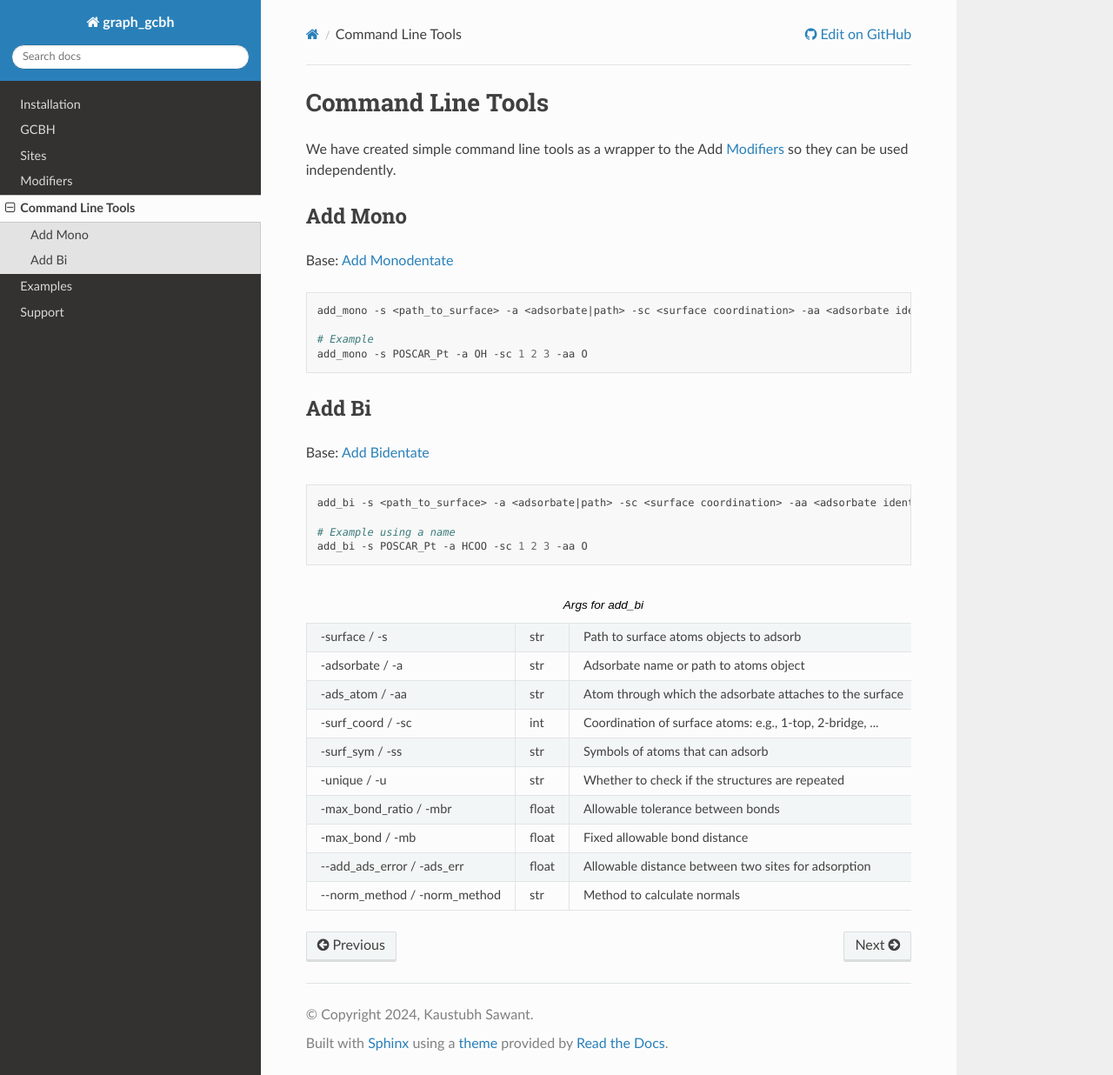
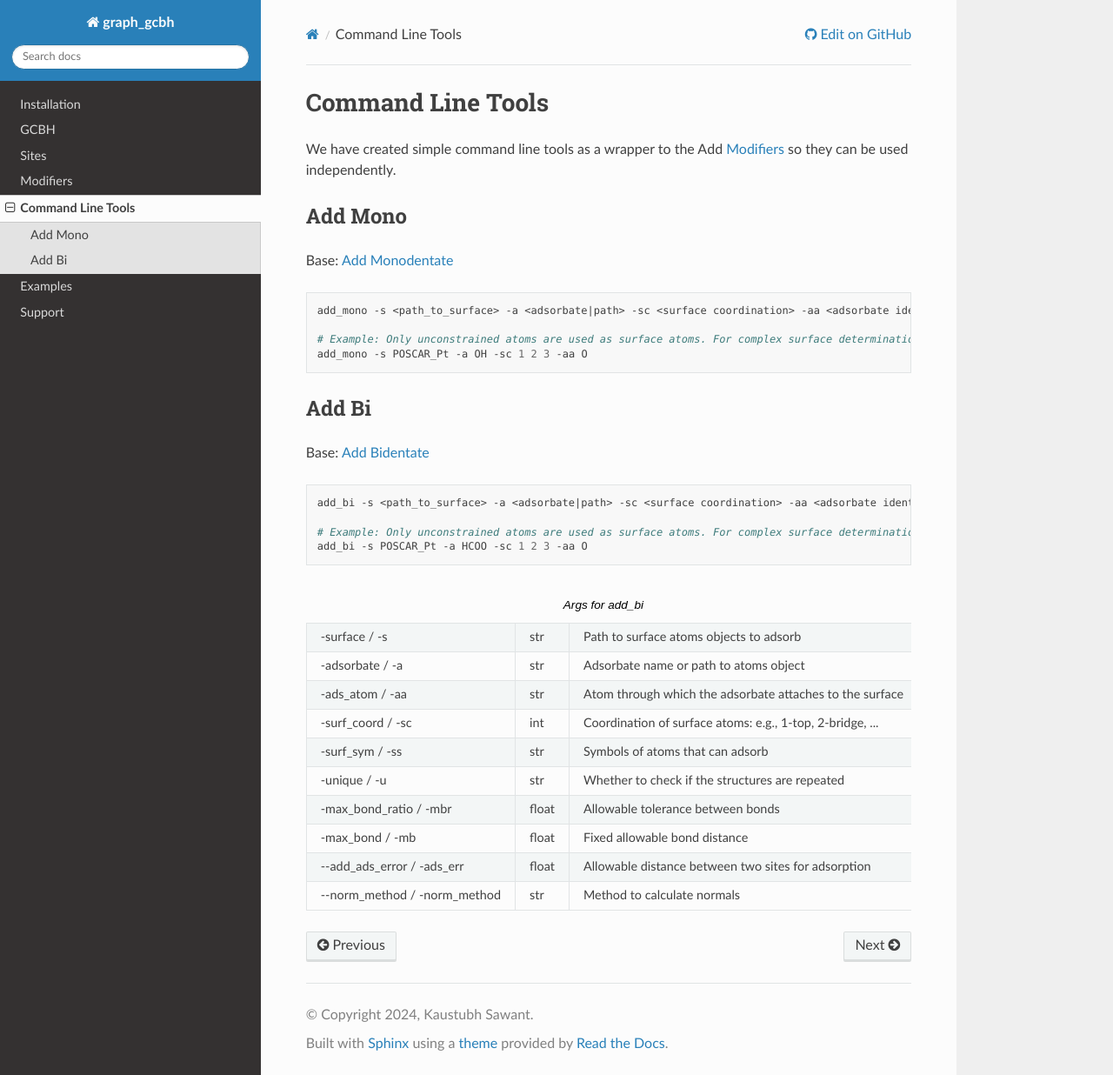
Before and after one commit to kkjsawantucla/gg, a Sphinx documentation site: the page built from docs/source/command_line.rst, in a window 1280 px wide and 1236 px high. Shown: the whole window at 87% size. Built offline with Sphinx 7.4.7 and the Read the Docs theme 3.1.0, drawn with Linux system fonts in a browser that asks for light colours.

Commit message:
Update command_line.rst

```diff
--- a/docs/source/command_line.rst
+++ b/docs/source/command_line.rst
@@ -11,7 +11,7 @@ Base: :ref:`Add Monodentate`
 
    add_mono -s <path_to_surface> -a <adsorbate|path> -sc <surface coordination> -aa <adsorbate identity>
 
-   # Example
+   # Example: Only unconstrained atoms are used as surface atoms. For complex surface determination, use py API
    add_mono -s POSCAR_Pt -a OH -sc 1 2 3 -aa O
 
 Add Bi
@@ -22,7 +22,7 @@ Base: :ref:`Add Bidentate`
 
    add_bi -s <path_to_surface> -a <adsorbate|path> -sc <surface coordination> -aa <adsorbate identity>
 
-   # Example using a name
+   # Example: Only unconstrained atoms are used as surface atoms. For complex surface determination, use py API
    add_bi -s POSCAR_Pt -a HCOO -sc 1 2 3 -aa O
 
 .. list-table:: Args for add_bi
```
